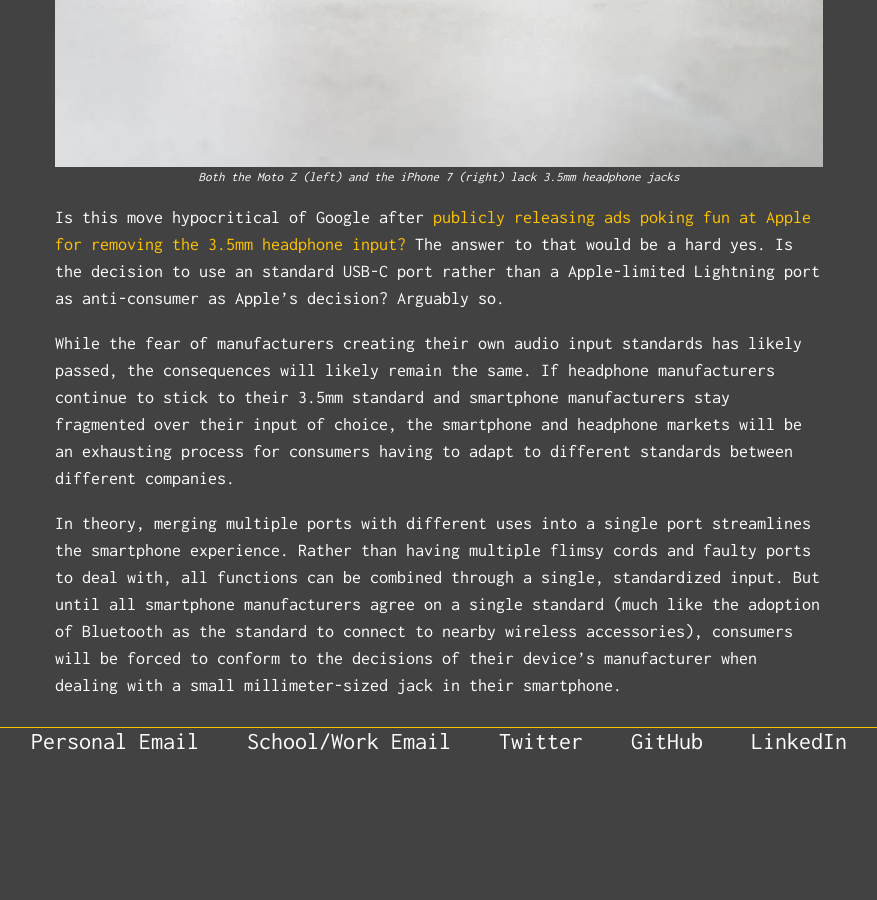
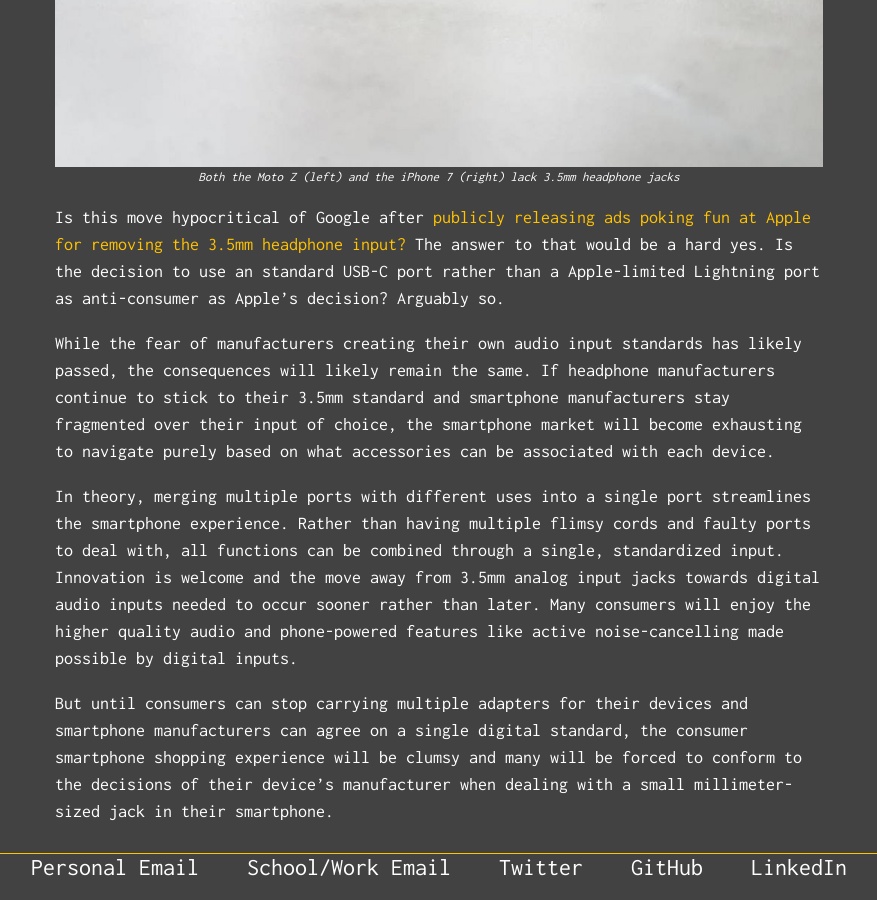
Before and after one commit to justintranjt/justintranjt.github.io, a Jekyll site: the page built from _posts/2017-08-04-the-curious-case-of-the-missing-headphone-jack.md, in a window 1280 px wide and 900 px high, scrolled down 2860 px. Shown: the whole window, without its empty margins (201-1078 px from the left). Built offline with Jekyll 4.4.1, drawn with Linux system fonts in a browser that asks for light colours; before the commit the page ends 3634 px from its top, so only the background shows below that; some of the changed text lies outside the part shown.

Commit message:
Update 2017-08-04-the-curious-case-of-the-missing-headphone-jack.md

```diff
--- a/_posts/2017-08-04-the-curious-case-of-the-missing-headphone-jack.md
+++ b/_posts/2017-08-04-the-curious-case-of-the-missing-headphone-jack.md
@@ -11,8 +11,7 @@ When the iPhone 7 was announced on September 7, 2016, the greatest outrage did n
 internal hardware or even the common complaints about the [slowdown of past generations of iPhones after major software updates](https://www.nytimes.com/2014/07/27/upshot/hold-the-phone-a-big-data-conundrum.html?_r=1).
 Rather, the iPhone 7 became the [iPhone Without a Headphone Jack](https://www.apple.com/newsroom/2016/09/apple-introduces-iphone-7-iphone-7-plus/).
 
-A myriad of questions sprung up immediately after the announcement. Would audio manufacturers switch to Apple's Lightning input
-and drop the industry-standard 3.5mm headphone input? Would Apple pay the price for removing the headphone jack and alienating customers
+A myriad of questions sprung up immediately after the announcement. Would audio manufacturers switch to Apple's digital Lightning connector and drop the industry-standard 3.5mm analog headphone input? Would Apple pay the price for removing the headphone jack and alienating customers
 not ready to search for new headphones?
 
 The answers to those questions? No and no. Apple chose to package a [3.5mm to Lightning adapter with the iPhone 7](https://www.apple.com/shop/product/MMX62AM/A/lightning-to-35-mm-headphone-jack-adapter) to accomodate users and headphone manufacturers
@@ -37,8 +36,9 @@ The answer to that would be a hard yes. Is the decision to use an standard USB-C
 Arguably so.
 
 While the fear of manufacturers creating their own audio input standards has likely passed, the consequences will likely remain the same. If headphone manufacturers continue
-to stick to their 3.5mm standard and smartphone manufacturers stay fragmented over their input of choice, the smartphone and headphone markets will
-be an exhausting process for consumers having to adapt to different standards between different companies.
+to stick to their 3.5mm standard and smartphone manufacturers stay fragmented over their input of choice, the smartphone market will become exhausting to navigate purely based on what accessories can be associated with each device.
 
-In theory, merging multiple ports with different uses into a single port streamlines the smartphone experience. Rather than having multiple flimsy cords and faulty ports to deal with, all functions can be combined through a single, standardized input. But until all smartphone manufacturers agree
-on a single standard (much like the adoption of Bluetooth as the standard to connect to nearby wireless accessories), consumers will be forced to conform to the decisions of their device's manufacturer when dealing with a small millimeter-sized jack in their smartphone.
+In theory, merging multiple ports with different uses into a single port streamlines the smartphone experience. Rather than having multiple flimsy cords and faulty ports to deal with, all functions can be combined through a single, standardized input.
+Innovation is welcome and the move away from 3.5mm analog input jacks towards digital audio inputs needed to occur sooner rather than later. Many consumers will enjoy the higher quality audio and phone-powered features like active noise-cancelling made possible by digital inputs.
+
+But until consumers can stop carrying multiple adapters for their devices and smartphone manufacturers can agree on a single digital standard, the consumer smartphone shopping experience will be clumsy and many will be forced to conform to the decisions of their device's manufacturer when dealing with a small millimeter-sized jack in their smartphone.
```
